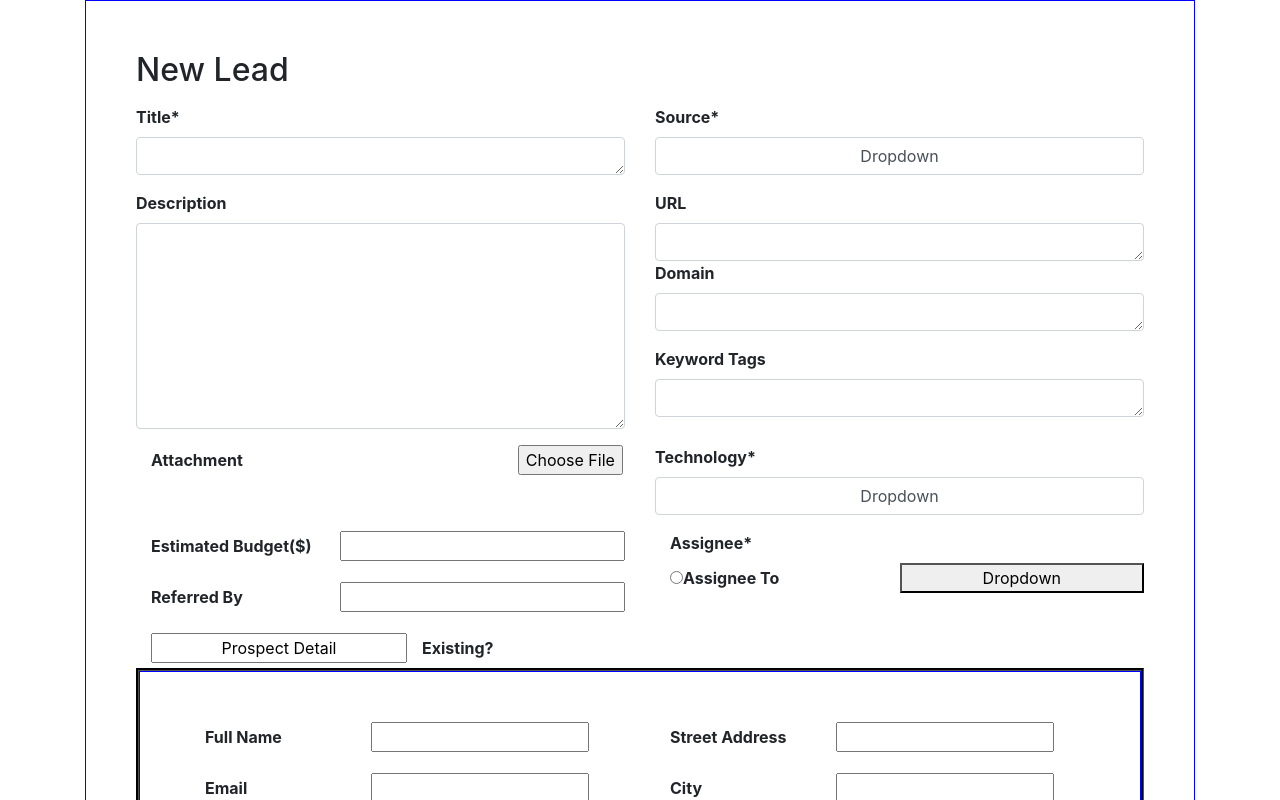
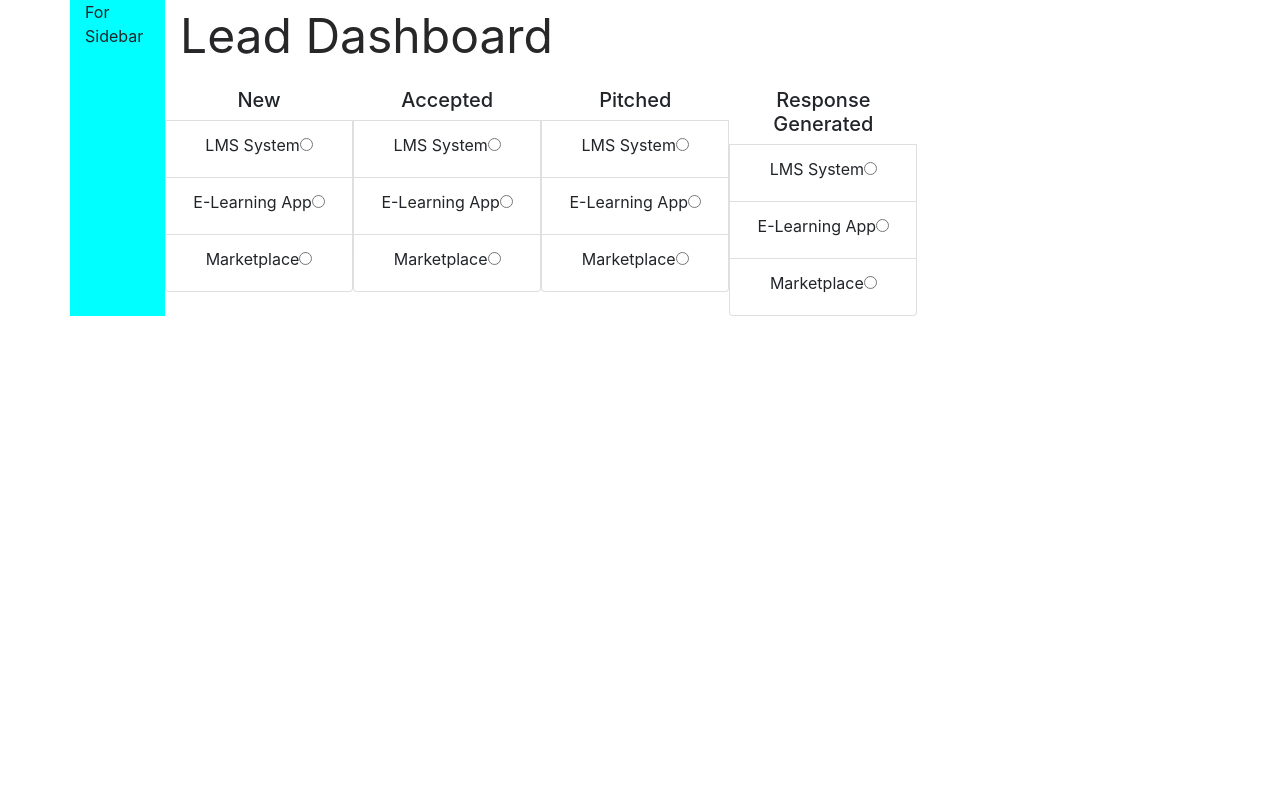
Before and after one commit to sagarutlas-zapbuild/project1, a React (Create React App) app in the folder frontend/: page / in a window 1280 px wide. Shown: the top 800 px of the page. Built offline with nearby package versions, Linux system fonts and the light colour scheme.

Commit message:
id in the dashbord

```diff
--- a/frontend/src/App.js
+++ b/frontend/src/App.js
@@ -1,14 +1,13 @@
 import React from 'react';
 import './App.css';
 import 'bootstrap/dist/css/bootstrap.min.css';
-//import LeadDashboard from './Components/LeadDashboard'
-import Leadform from './Components/Leadform';
+import LeadDashboard from './Components/LeadDashboard'
+//import Leadform from './Components/Leadform';
 
 function App() {
   return (
-    <Leadform>
 
-    </Leadform>
+    <LeadDashboard/>
 
      );
 }
--- a/frontend/src/Components/LeadDashboard.js
+++ b/frontend/src/Components/LeadDashboard.js
@@ -22,19 +22,19 @@ function LeadDashboard() {
                             <ListGroupItem>
                                 <Label>
                                     LMS System
-                                <input type="radio" name="new"></input>
+                                <input type="radio" name="new" id="lms_system_1"></input>
                                 </Label>
                             </ListGroupItem>
                             <ListGroupItem>
                                 <Label>
                                     E-Learning App
-                                <input type="radio" name="new"></input>
+                                <input type="radio" name="new" id="e-Learning_app_1"></input>
                                 </Label>
                             </ListGroupItem>
                             <ListGroupItem>
                                 <Label>
                                     Marketplace
-                                <input type="radio" name="new"></input>
+                                <input type="radio" name="new" id="marketplace_1"></input>
                                 </Label>
                             </ListGroupItem>
                         </ListGroup>
@@ -46,19 +46,19 @@ function LeadDashboard() {
                             <ListGroupItem>
                                 <Label>
                                     LMS System
-                                <input type="radio" name="Accepted"></input>
+                                <input type="radio" name="Accepted" id="lms_system_2"></input>
                                 </Label>
                             </ListGroupItem>
                             <ListGroupItem>
                                 <Label>
                                     E-Learning App
-                                <input type="radio" name="Accepted"></input>
+                                <input type="radio" name="Accepted" id="e-Learning_app_2"></input>
                                 </Label>
                             </ListGroupItem>
                             <ListGroupItem>
                                 <Label>
                                     Marketplace
-                                <input type="radio" name="Accepted"></input>
+                                <input type="radio" name="Accepted" id="marketplace_2"></input>
                                 </Label>
                             </ListGroupItem>
                         </ListGroup>
@@ -69,19 +69,19 @@ function LeadDashboard() {
                             <ListGroupItem>
                                 <Label>
                                     LMS System
-                                <input type="radio" name="Pitched"></input>
+                                <input type="radio" name="Pitched" id="lms_system_3"></input>
                                 </Label>
                             </ListGroupItem>
                             <ListGroupItem>
                                 <Label>
                                     E-Learning App
-                                <input type="radio" name="Pitched"></input>
+                                <input type="radio" name="Pitched" id="e-Learning_app_2"></input>
                                 </Label>
                             </ListGroupItem>
                             <ListGroupItem>
                                 <Label>
                                     Marketplace
-                                <input type="radio" name="Pitched"></input>
+                                <input type="radio" name="Pitched" id="marketplace_3"></input>
                                 </Label>
                             </ListGroupItem>
                         </ListGroup>
```
